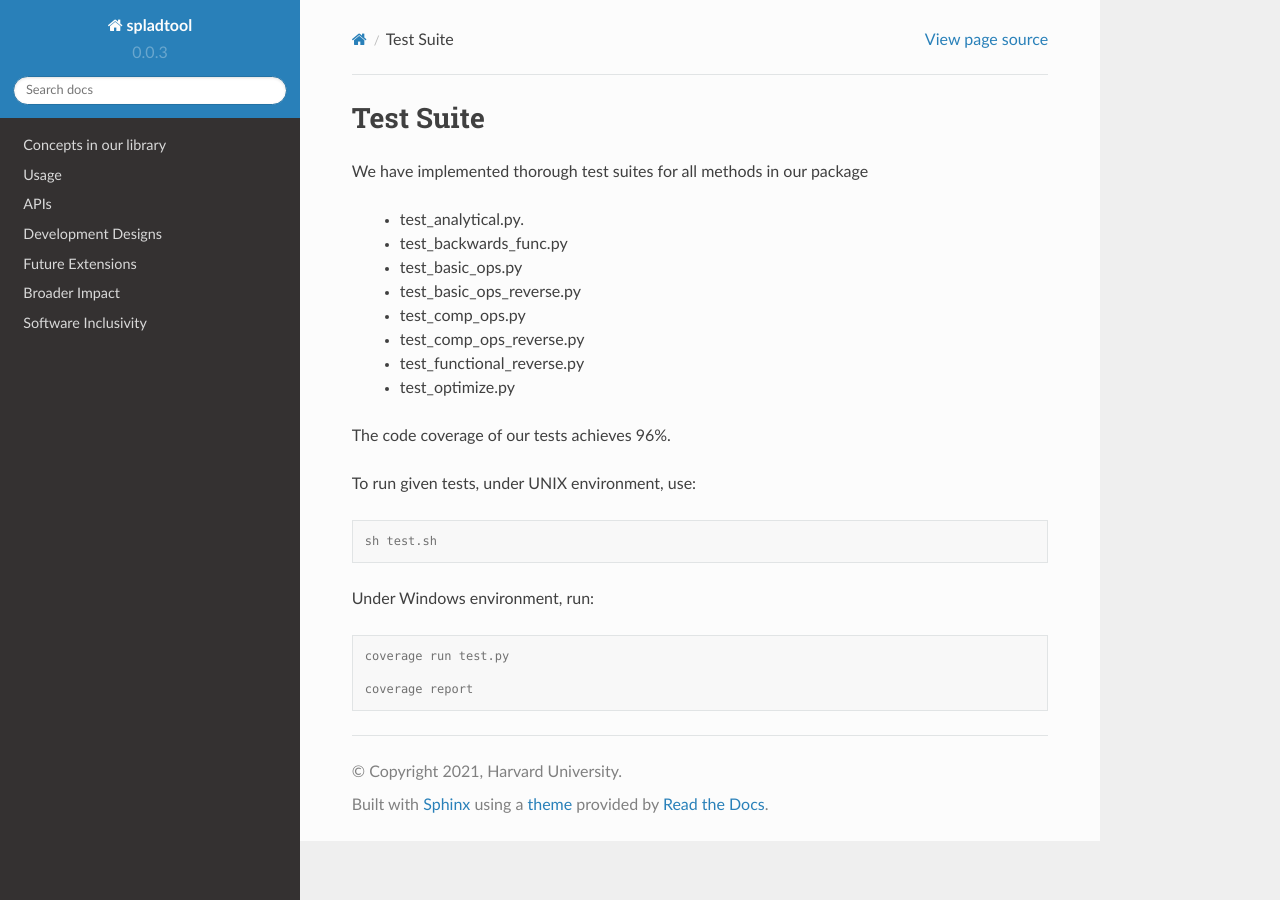
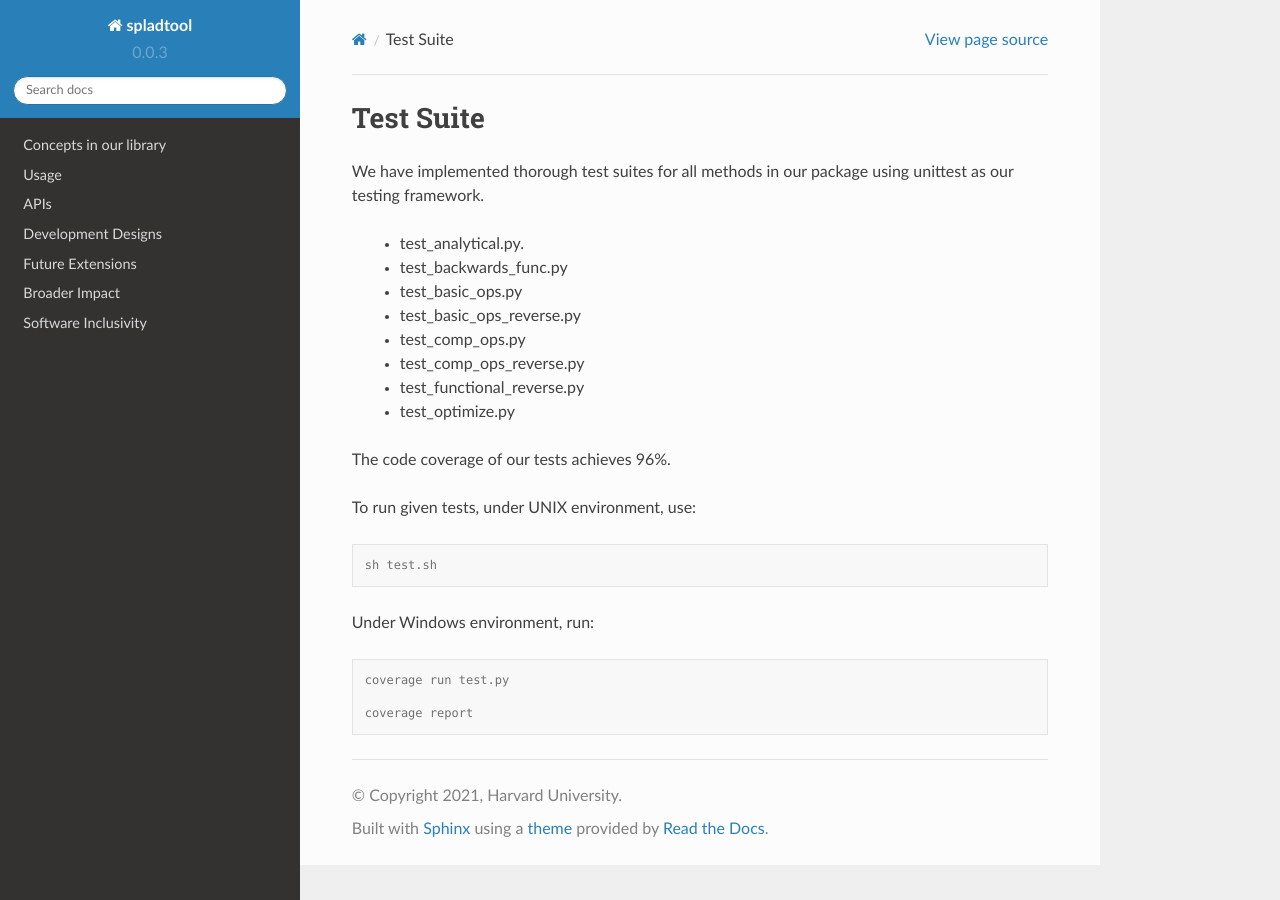
Before and after one commit to cs107-rysr/spladtool-docs, a Sphinx documentation site: the page built from docs/source/test.rst, in a window 1280 px wide. Built offline with Sphinx 7.4.7 and the Read the Docs theme 2.0.0, drawn with Linux system fonts in a browser that asks for light colours; pages that are not in the unit, such as notebooks, are missing from menus.

Commit message:
Update test.rst

```diff
--- a/docs/source/test.rst
+++ b/docs/source/test.rst
@@ -1,7 +1,7 @@
 Test Suite
 ======================
 
-We have implemented thorough test suites for all methods in our package
+We have implemented thorough test suites for all methods in our package using unittest as our testing framework.
 
  * test_analytical.py.
  * test_backwards_func.py
```
